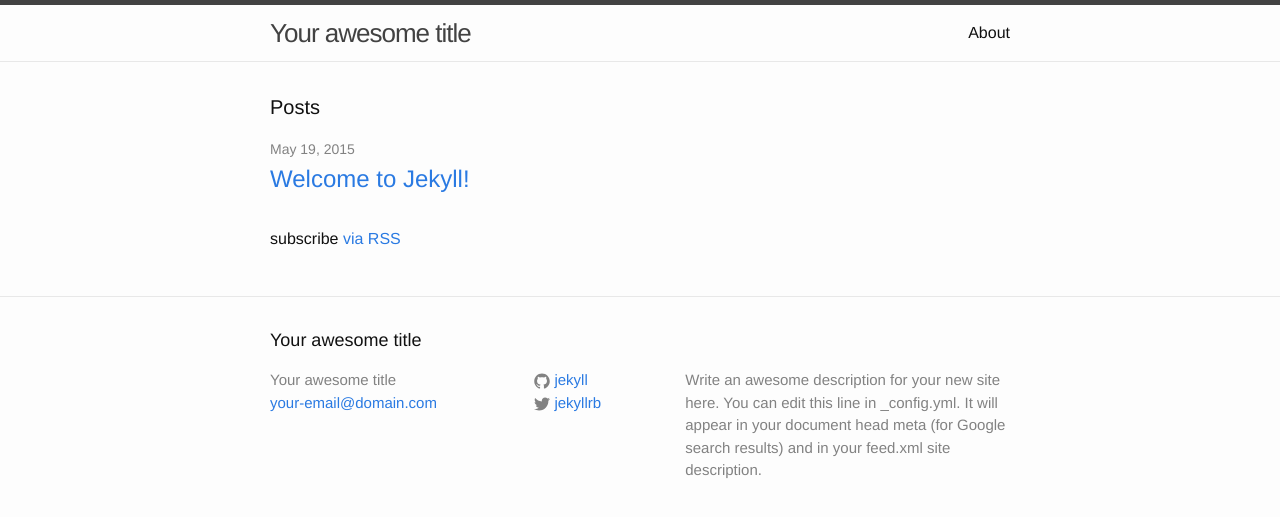
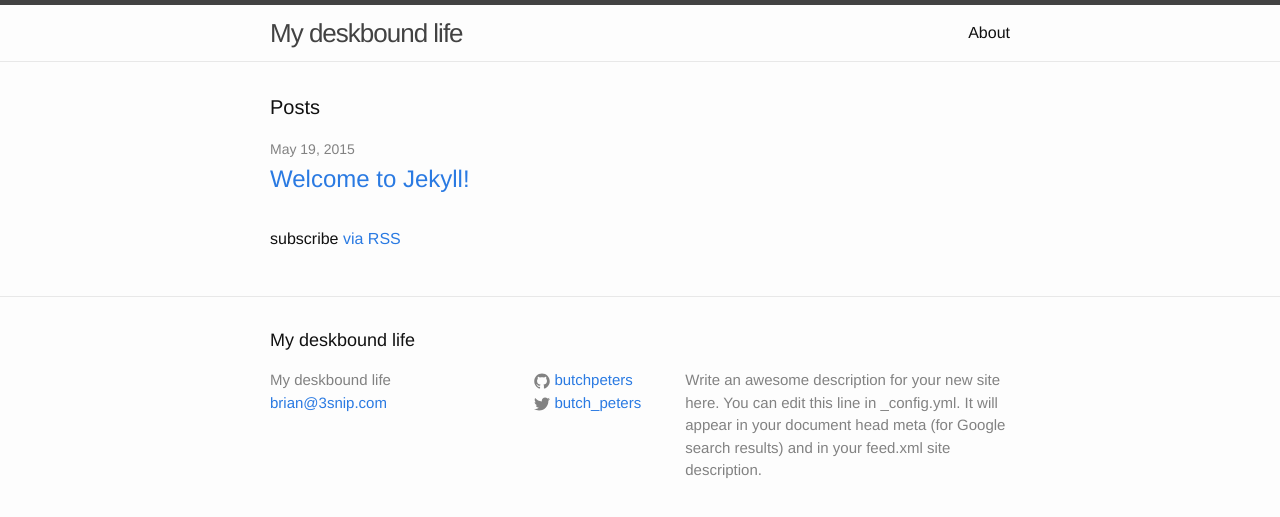
Before and after one commit to butchpeters/mydeskboundlife, a Jekyll site: the page built from index.html, in a window 1280 px wide. Shown: the top 517 px of the page. Built offline with Jekyll 4.4.1, drawn with Linux system fonts in a browser that asks for light colours.

Commit message:
personalized some files

```diff
--- a/Gemfile
+++ b/Gemfile
@@ -1,2 +1,3 @@
 source 'https://rubygems.org'
 gem 'github-pages'
+gem 'wdm', '>= 0.1.0' if Gem.win_platform?
--- a/_config.yml
+++ b/_config.yml
@@ -1,14 +1,14 @@
 # Site settings
-title: Your awesome title
-email: your-email@domain.com
+title: My deskbound life
+email: brian@3snip.com
 description: > # this means to ignore newlines until "baseurl:"
   Write an awesome description for your new site here. You can edit this
   line in _config.yml. It will appear in your document head meta (for
   Google search results) and in your feed.xml site description.
 baseurl: "" # the subpath of your site, e.g. /blog/
 url: "http://yourdomain.com" # the base hostname & protocol for your site
-twitter_username: jekyllrb
-github_username:  jekyll
+twitter_username: butch_peters
+github_username:  butchpeters
 
 # Build settings
 markdown: kramdown
```
Also changed, not shown: Gemfile.lock.
